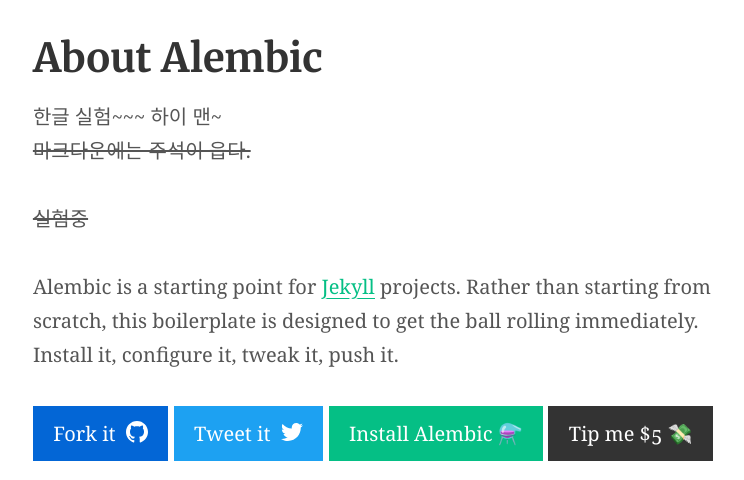
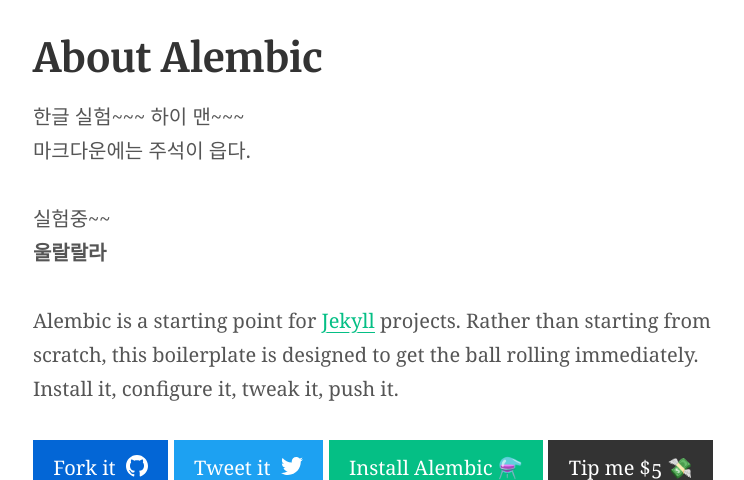
Before and after one commit to Haawron/Haawron.github.io, a Jekyll site: the page built from index.md, in a window 1280 px wide and 900 px high, cut to the strip 420-900 px from the top of the window. Shown: the whole strip, without its empty margins (250-994 px from the left). Built offline with Jekyll 4.4.1, drawn with Linux system fonts in a browser that asks for light colours; some web fonts are replaced; our own code applies the rules of GitHub Pages for plain Markdown files.

```diff
--- a/index.md
+++ b/index.md
@@ -8,9 +8,10 @@
 excerpt: "Alembic is a starting point for [Jekyll](https://jekyllrb.com/) projects. Rather than starting from scratch, this boilerplate is designed to get the ball rolling immediately. Install it, configure it, tweak it, push it."
 ---
 
-한글 실험~~~ 하이 맨~~~<br>
+한글 실험~~~ 하이 맨~~~ <br>
 마크다운에는 주석이 읍다.<br><br>
 실험중~~<br>
+**울랄랄라**
 
 Alembic is a starting point for [Jekyll](https://jekyllrb.com/) projects. Rather than starting from scratch, this boilerplate is designed to get the ball rolling immediately. Install it, configure it, tweak it, push it.
 
```
